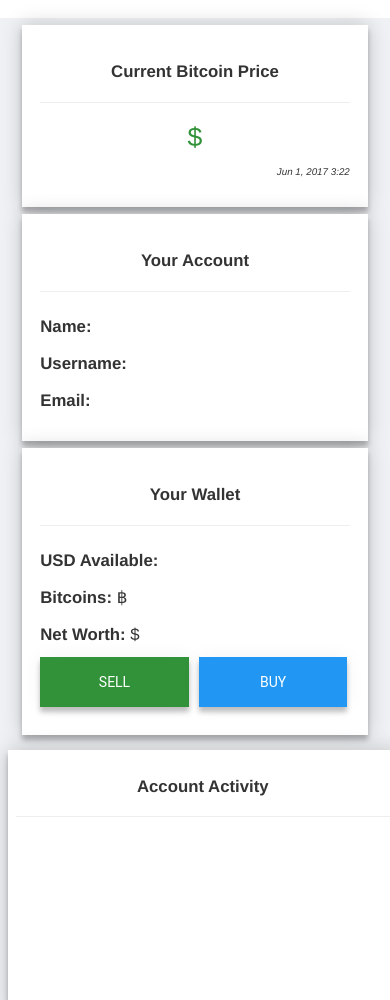
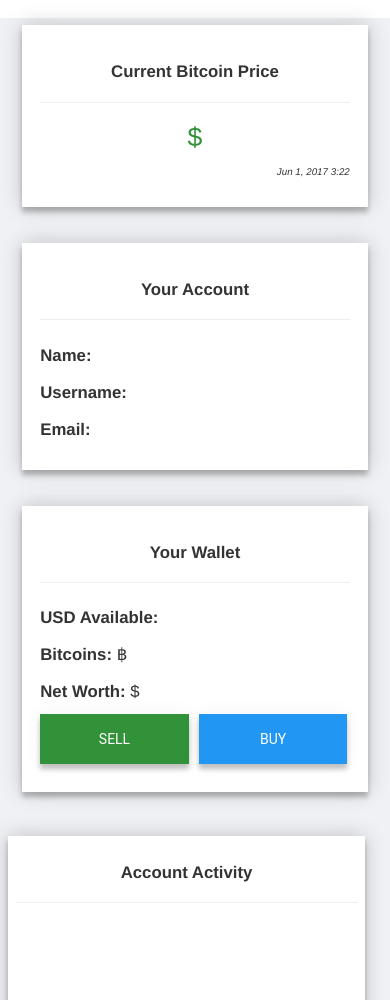
Before and after one commit to dmortimer/bitcoinSim, a website: page public/index.html at #!/dashboard in a window 390 px wide. Shown: the part 100-1100 px from the top of the page. Drawn offline with nearby package versions, Linux system fonts and the light colour scheme; no server answers.

Commit message:
fixed responsiveness of dashboard cards

```diff
--- a/public/styles/styles.css
+++ b/public/styles/styles.css
@@ -210,11 +210,12 @@
 
   padding: 2%;
   background: #FFFFFF;
-  height:auto;
+  height:100%;
   box-shadow: 0 0 20px 0 rgba(0, 0, 0, 0.2), 0 5px 5px 0 rgba(0, 0, 0, 0.24);
 }
 .pad5 {
     padding: 5%;
+    margin-bottom: 10%;
 }
 .acct_graph{
   width:95%;
@@ -371,9 +372,7 @@
 .historical {
   text-align: center;
 }
-#myModal {
-    height:300px;
-}
+
 
 /*footer*/
 footer{
--- a/public/views/dashboard.html
+++ b/public/views/dashboard.html
@@ -1,11 +1,11 @@
 <div class="db-page">
-    <div class="row row-eq-height db_card_hd">
+    <div class="row db_card_hd">
         <!-- <div class="dbd_card col-lg-2 col-md-2 col-sm-2 col-xs-12 "><h3>Transaction History</h3><hr>
       <div ng-repeat="transaction in transactions | orderBy:'-'">
         <span>{{transaction.displayDate}} <br> {{transaction.type}} {{transaction.coinChange > 0 ? transaction.coinChange : transaction.coinChange * -1}} BTC <br> Balance: {{transaction.numCoins}} BTC | ${{(transaction.cash).toFixed(2)}} USD<hr></span>
         </div>
       </div> -->
-        <div class="col-lg-2 col-md-2 col-sm-5 col-xs-12">
+        <div class="col-lg-2 col-md-12 col-sm-12 col-xs-12">
             <div class="dbd_card pad5">
                 <h3>Current Bitcoin Price</h3>
                 <hr>
@@ -32,7 +32,7 @@
                 </div>
             </div>
         </div>
-        <div class="dbd_card col-lg-5 col-md-9 col-sm-9 col-xs-12 " id="dbd_acct">
+        <div class="dbd_card col-lg-5 col-md-11 col-sm-11 col-xs-11 " id="dbd_acct">
             <h3>Account Activity</h3>
             <hr>
             <div ng-controller="usergraphController">
```
Also changed, not shown: public/views/info.html (+3 -3 lines).
